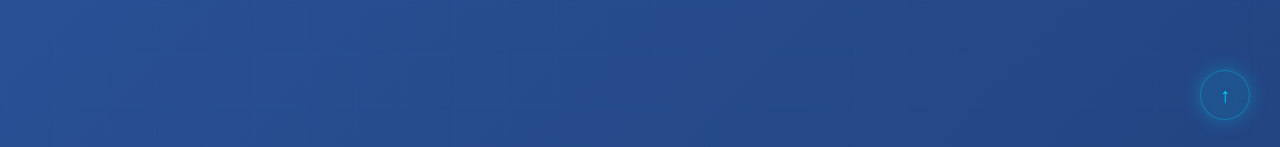
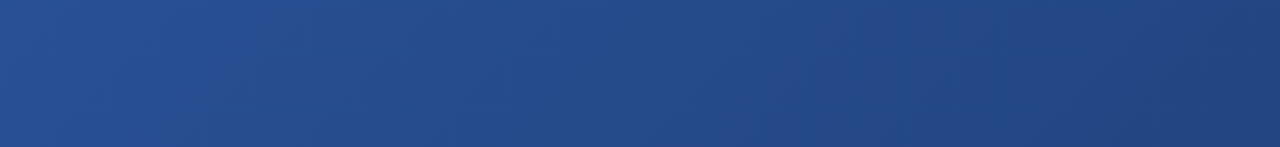
Before and after one commit to jeevanrobin/The-Portfolio, a React (Vite) app: page / in a window 1280 px wide. Shown: the part 650-797 px from the top of the page. Built offline with nearby package versions, Linux system fonts and the light colour scheme.

Commit message:
Fix scroll-to-top button with proper React state management

```diff
--- a/src/App.jsx
+++ b/src/App.jsx
@@ -5,6 +5,63 @@ import { useInView } from "react-intersection-observer";
 import { Link } from "react-scroll";
 
 import "./App.css";
+
+function ScrollToTopButton() {
+  const [visible, setVisible] = useState(false);
+
+  useEffect(() => {
+    const handleScroll = () => {
+      setVisible(window.pageYOffset > 250);
+    };
+
+    window.addEventListener('scroll', handleScroll);
+    return () => window.removeEventListener('scroll', handleScroll);
+  }, []);
+
+  const scrollToTop = () => {
+    const homeElement = document.getElementById('home');
+    if (homeElement) {
+      homeElement.scrollIntoView({ behavior: 'smooth' });
+    }
+  };
+
+  if (!visible) return null;
+
+  return (
+    <button
+      onClick={scrollToTop}
+      style={{
+        position: 'fixed',
+        bottom: '30px',
+        right: '30px',
+        width: '50px',
+        height: '50px',
+        borderRadius: '50%',
+        border: '1px solid rgba(0, 212, 255, 0.3)',
+        background: 'rgba(0, 212, 255, 0.1)',
+        backdropFilter: 'blur(10px)',
+        color: '#00d4ff',
+        fontSize: '20px',
+        cursor: 'pointer',
+        zIndex: 9999,
+        boxShadow: '0 0 20px rgba(0, 212, 255, 0.3)',
+        transition: 'all 0.3s ease'
+      }}
+      onMouseEnter={(e) => {
+        e.target.style.background = 'rgba(0, 212, 255, 0.2)';
+        e.target.style.boxShadow = '0 0 30px rgba(0, 212, 255, 0.5)';
+        e.target.style.transform = 'translateY(-2px)';
+      }}
+      onMouseLeave={(e) => {
+        e.target.style.background = 'rgba(0, 212, 255, 0.1)';
+        e.target.style.boxShadow = '0 0 20px rgba(0, 212, 255, 0.3)';
+        e.target.style.transform = 'translateY(0)';
+      }}
+    >
+      ↑
+    </button>
+  );
+}
 
 function AnimatedSection({ children, className = "", animation = "scroll-animate" }) {
   const { ref, inView } = useInView({
@@ -301,41 +358,7 @@ function App() {
         </AnimatedSection>
       </div>
 
-      <button
-        onClick={() => {
-          const el = document.getElementById('home');
-          if(el) el.scrollIntoView({ behavior: 'smooth' });
-        }}
-        style={{
-          position: 'fixed',
-          bottom: '30px',
-          right: '30px',
-          width: '50px',
-          height: '50px',
-          borderRadius: '50%',
-          border: '1px solid rgba(0, 212, 255, 0.3)',
-          background: 'rgba(0, 212, 255, 0.1)',
-          backdropFilter: 'blur(10px)',
-          color: '#00d4ff',
-          fontSize: '20px',
-          cursor: 'pointer',
-          zIndex: 9999,
-          boxShadow: '0 0 20px rgba(0, 212, 255, 0.3)',
-          transition: 'all 0.3s ease'
-        }}
-        onMouseEnter={(e) => {
-          e.target.style.background = 'rgba(0, 212, 255, 0.2)';
-          e.target.style.boxShadow = '0 0 30px rgba(0, 212, 255, 0.5)';
-          e.target.style.transform = 'translateY(-2px)';
-        }}
-        onMouseLeave={(e) => {
-          e.target.style.background = 'rgba(0, 212, 255, 0.1)';
-          e.target.style.boxShadow = '0 0 20px rgba(0, 212, 255, 0.3)';
-          e.target.style.transform = 'translateY(0)';
-        }}
-      >
-        ↑
-      </button>
+      <ScrollToTopButton />
     </div>
   );
 }
```
